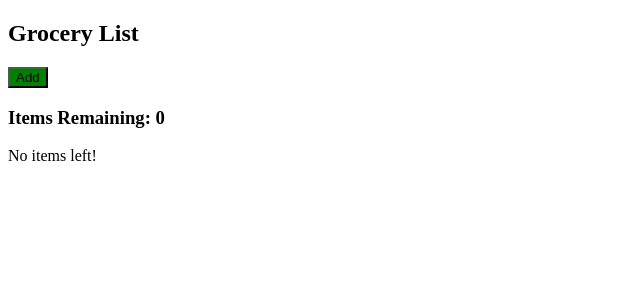
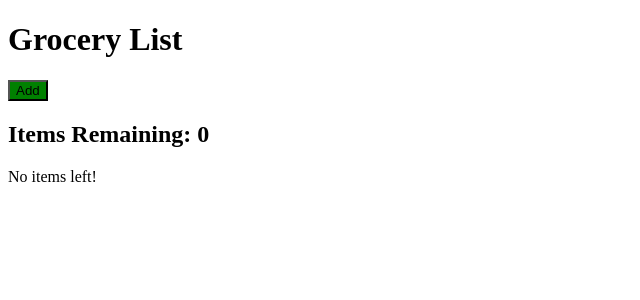
Before and after one commit to milliorn/grocery-list, a React (Vite) app: page / in a window 1280 px wide. Shown: the top 300 px of the page, without its empty margins (0-640 px from the left). Built offline with nearby package versions, Linux system fonts and the light colour scheme; the HTML template or start-up script is replaced by a standard one.

Commit message:
fix: change header and item count elements from h2 to h1 for better semantics

```diff
--- a/src/App.tsx
+++ b/src/App.tsx
@@ -129,9 +129,9 @@ function App(): JSX.Element {
 
       {showItem && <AddGroceryItem onSave={createItem} />}
 
-      <h3 className="mb-4 text-lg lg:mb-5 xl:mb-6 2xl:mb-7 sm:text-xl md:text-2xl lg:text-3xl xl:text-4xl">
+      <h2 className="mb-4 text-lg lg:mb-5 xl:mb-6 2xl:mb-7 sm:text-xl md:text-2xl lg:text-3xl xl:text-4xl">
         Items Remaining: {items.length}
-      </h3>
+      </h2>
 
       {items.length > 0 ? (
         <Items items={items} onDelete={deleteItem} onEdit={updateTask} />
--- a/src/components/Header.tsx
+++ b/src/components/Header.tsx
@@ -17,9 +17,9 @@ function Header({ showForm, changeTextAndColor }: HeaderProps): JSX.Element {
   return (
     <header className="flex items-center justify-between mb-4 header">
       {/* App title */}
-      <h2 className="font-serif text-xl app-header sm:text-2xl md:text-3xl lg:text-4xl xl:text-5xl">
+      <h1 className="font-serif text-xl app-header sm:text-2xl md:text-3xl lg:text-4xl xl:text-5xl">
         Grocery List
-      </h2>
+      </h1>
       {/*
         Button component:
         - The color toggles between red and green based on the changeTextAndColor flag.
```
